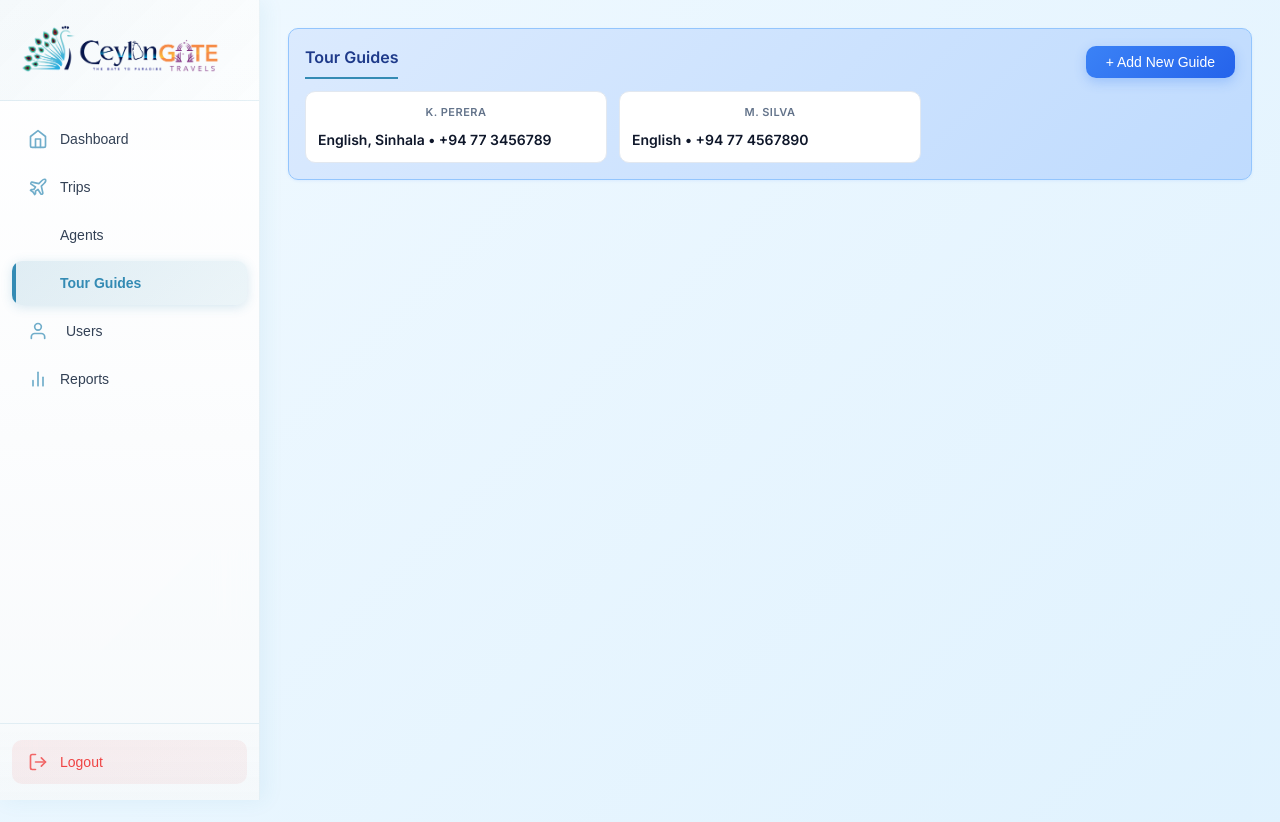
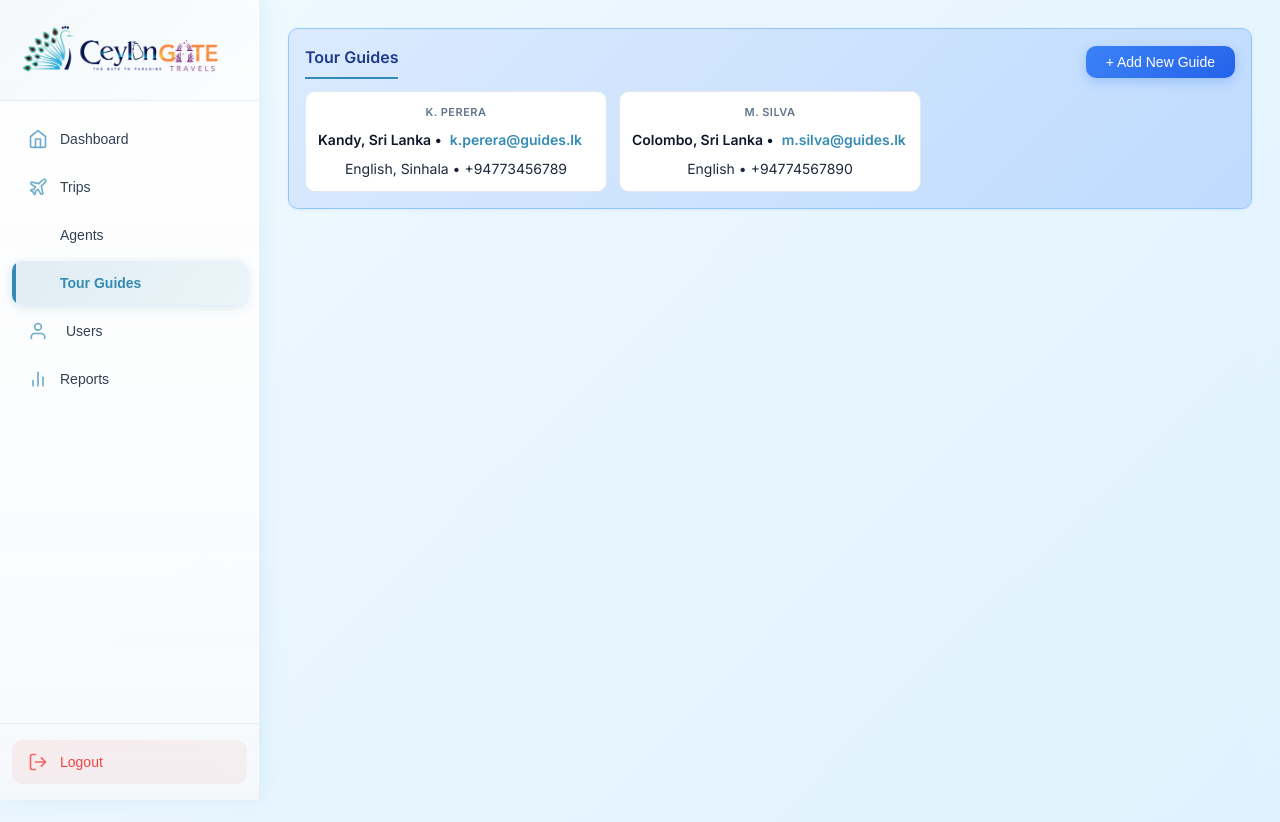
Before and after one commit to Pramudi02/Ceylongate, a React (Vite) app: page /guides in a window 1280 px wide. Shown: the top 822 px of the page. Built offline with nearby package versions, Linux system fonts and the light colour scheme.

Commit message:
feat: enhance GuidesList component with detailed guide information and structured data

```diff
--- a/src/pages/guides/GuidesList/GuidesList.page.jsx
+++ b/src/pages/guides/GuidesList/GuidesList.page.jsx
@@ -8,8 +8,30 @@ const GuidesList = () => {
   const [showCreate, setShowCreate] = useState(false);
 
   const guides = [
-    { id: 'g1', name: 'K. Perera', languages: ['English', 'Sinhala'], contact: '+94 77 3456789' },
-    { id: 'g2', name: 'M. Silva', languages: ['English'], contact: '+94 77 4567890' }
+    {
+      id: 'g1',
+      full_name: 'K. Perera',
+      primary_email: 'k.perera@guides.lk',
+      phone_number: '+94773456789',
+      address_line1: '',
+      city: 'Kandy',
+      country: 'Sri Lanka',
+      languages_spoken: [{ language: 'English', proficiency: 'fluent' }, { language: 'Sinhala', proficiency: 'native' }],
+      specialties: ['heritage', 'culture'],
+      service_regions: ['Kandy', 'Nuwara Eliya']
+    },
+    {
+      id: 'g2',
+      full_name: 'M. Silva',
+      primary_email: 'm.silva@guides.lk',
+      phone_number: '+94774567890',
+      address_line1: '',
+      city: 'Colombo',
+      country: 'Sri Lanka',
+      languages_spoken: [{ language: 'English', proficiency: 'fluent' }],
+      specialties: ['wildlife'],
+      service_regions: ['Yala', 'Udawalawe']
+    }
   ];
 
   return (
@@ -27,8 +49,9 @@ const GuidesList = () => {
         <div className="info-grid-boxes">
           {guides.map(g => (
             <div key={g.id} className="info-card-box" style={{cursor: 'pointer'}} onClick={() => navigate(`/guides/${g.id}`)}>
-              <span className="info-label">{g.name}</span>
-              <span className="info-value">{g.languages.join(', ')} • {g.contact}</span>
+              <span className="info-label">{g.full_name}</span>
+              <span className="info-value">{g.city ? g.city + ', ' : ''}{g.country} • <a href={`mailto:${g.primary_email}`}>{g.primary_email}</a></span>
+              <div className="info-sub">{g.languages_spoken.map(l => l.language).join(', ')} • {g.phone_number}</div>
             </div>
           ))}
         </div>
```
